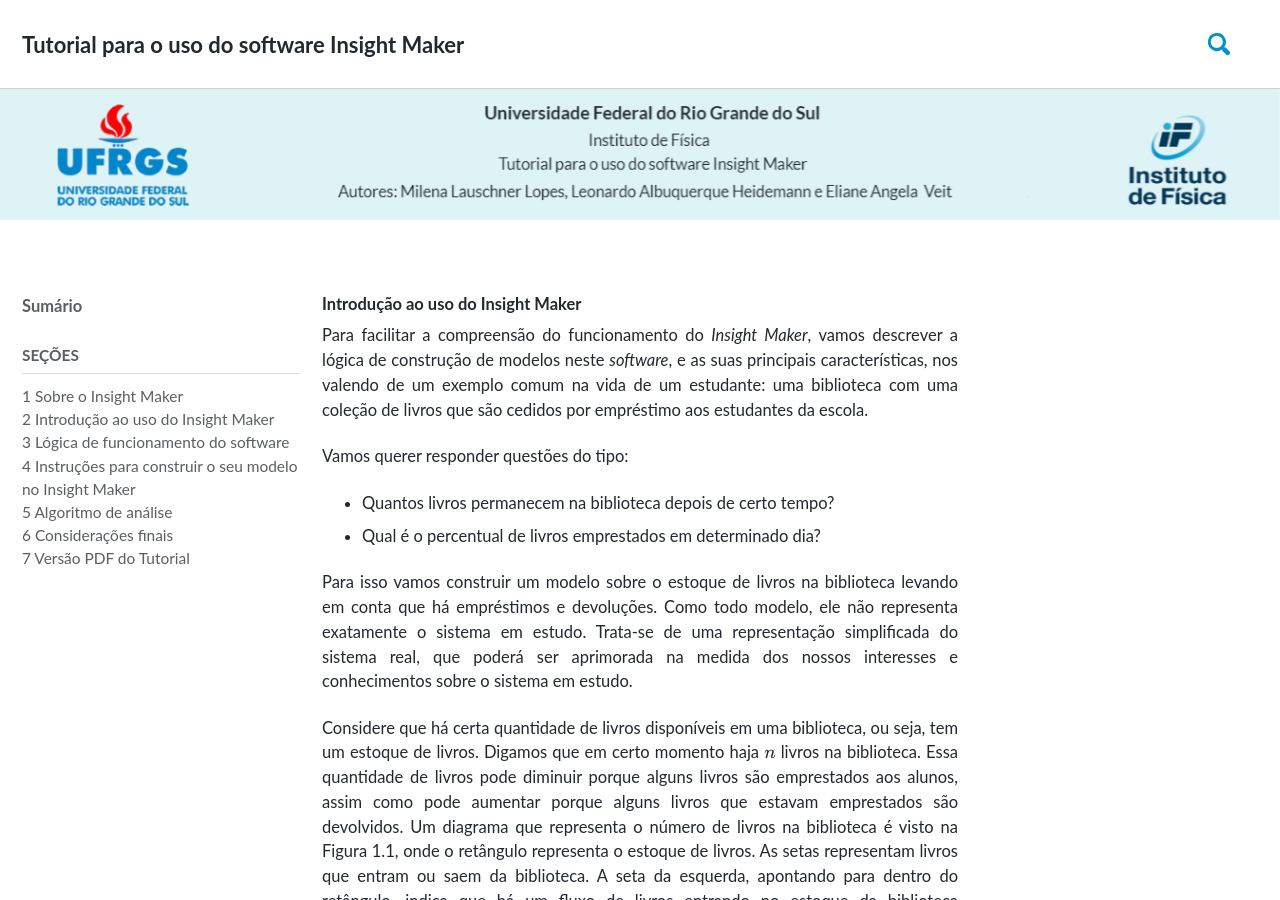
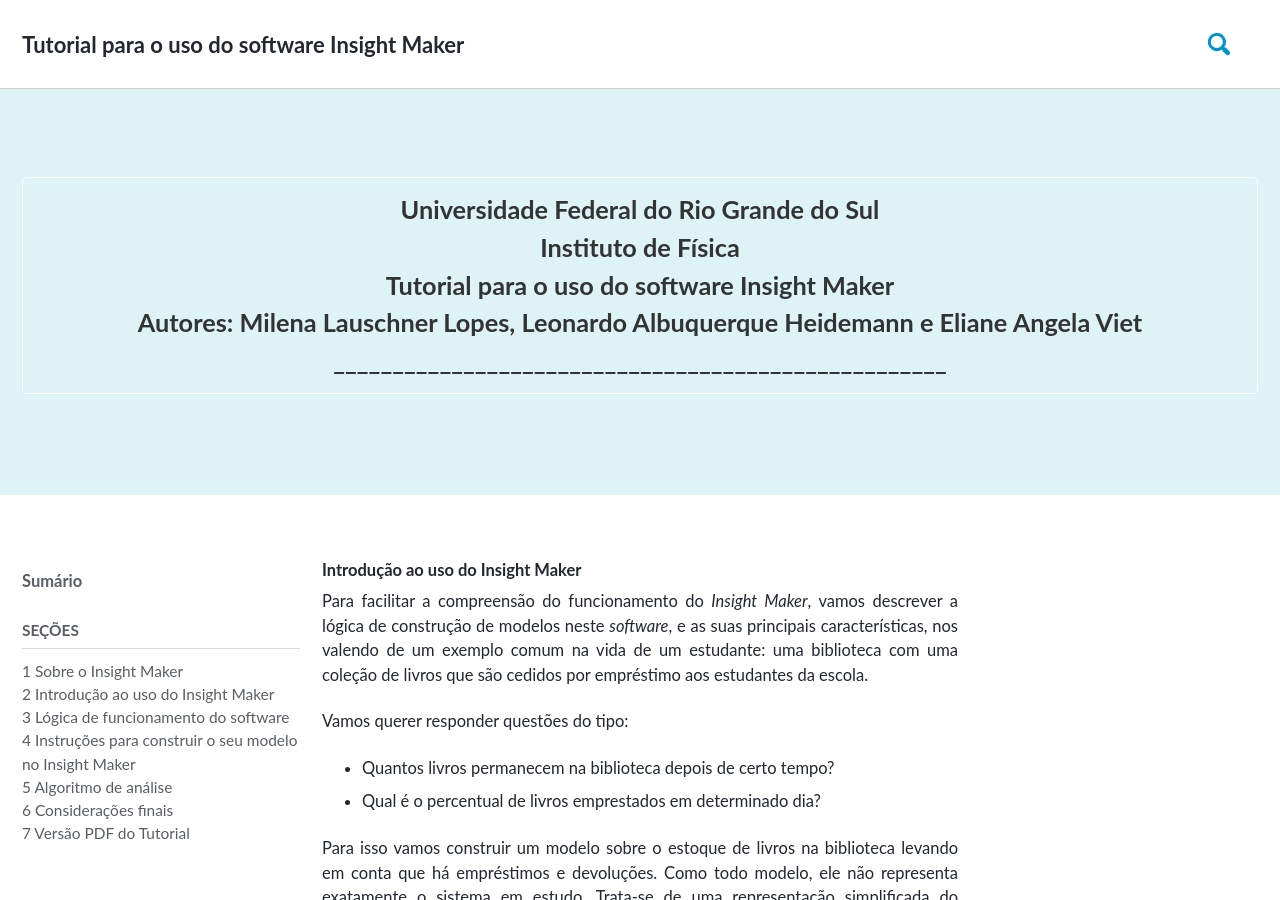
Before and after one commit to milenalauschner/MM, a Jekyll site: the page built from _pages/seção2.md, in a window 1280 px wide and 900 px high. Built offline with Jekyll 4.4.1, drawn with Linux system fonts in a browser that asks for light colours; cached includes are drawn as plain includes; nearby versions of some CDN libraries; some web fonts are replaced; formulas are drawn with MathJax 3.

Commit message:
Update seção2.md

```diff
--- a/_pages/seção2.md
+++ b/_pages/seção2.md
@@ -10,8 +10,6 @@
 layout: single
 author_profile: false
 mathjax: true
-header:
-  image: /assets/images/header2.png
 sidebar:
   title: "Sumário"
   nav: blogroll
```
